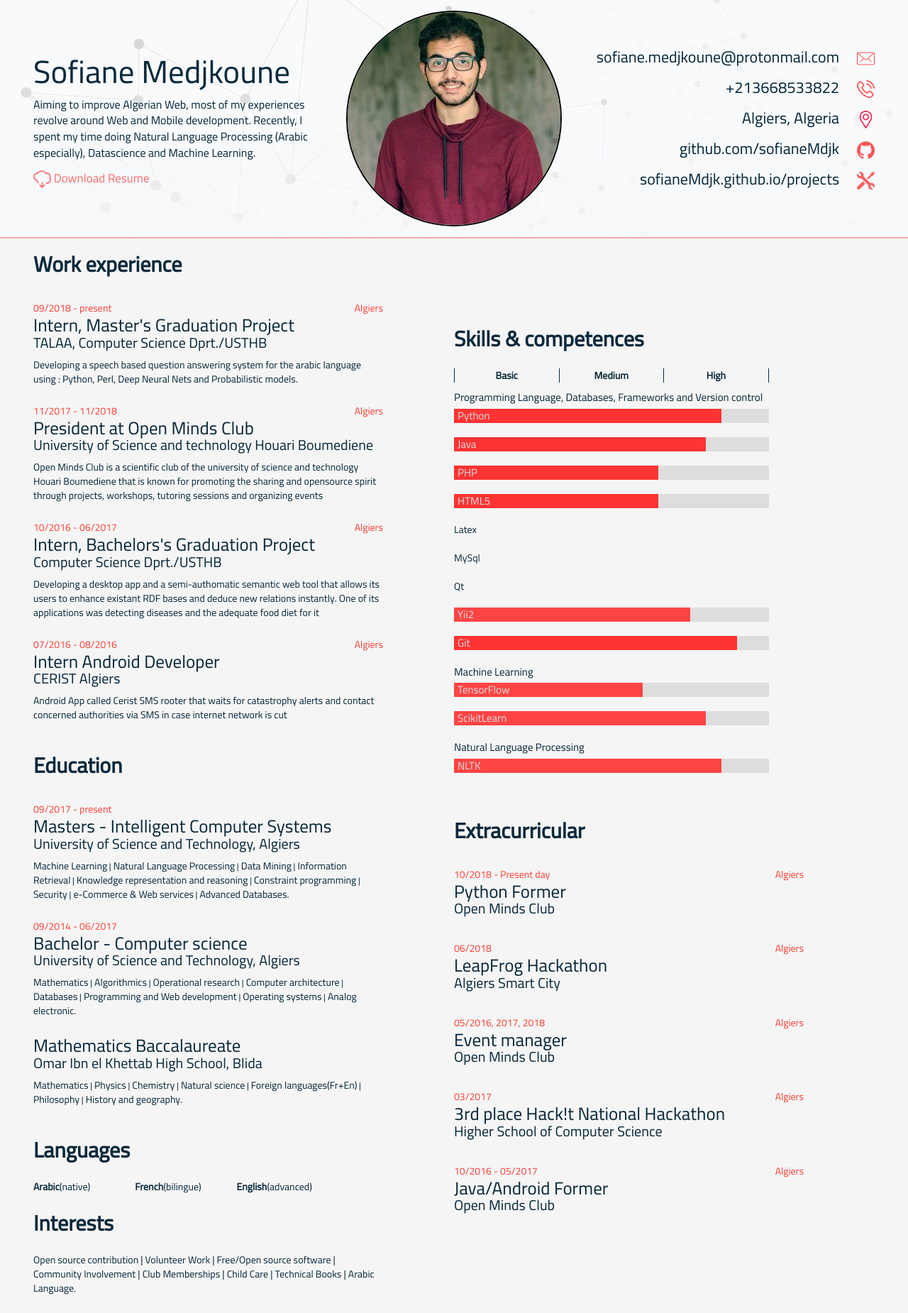
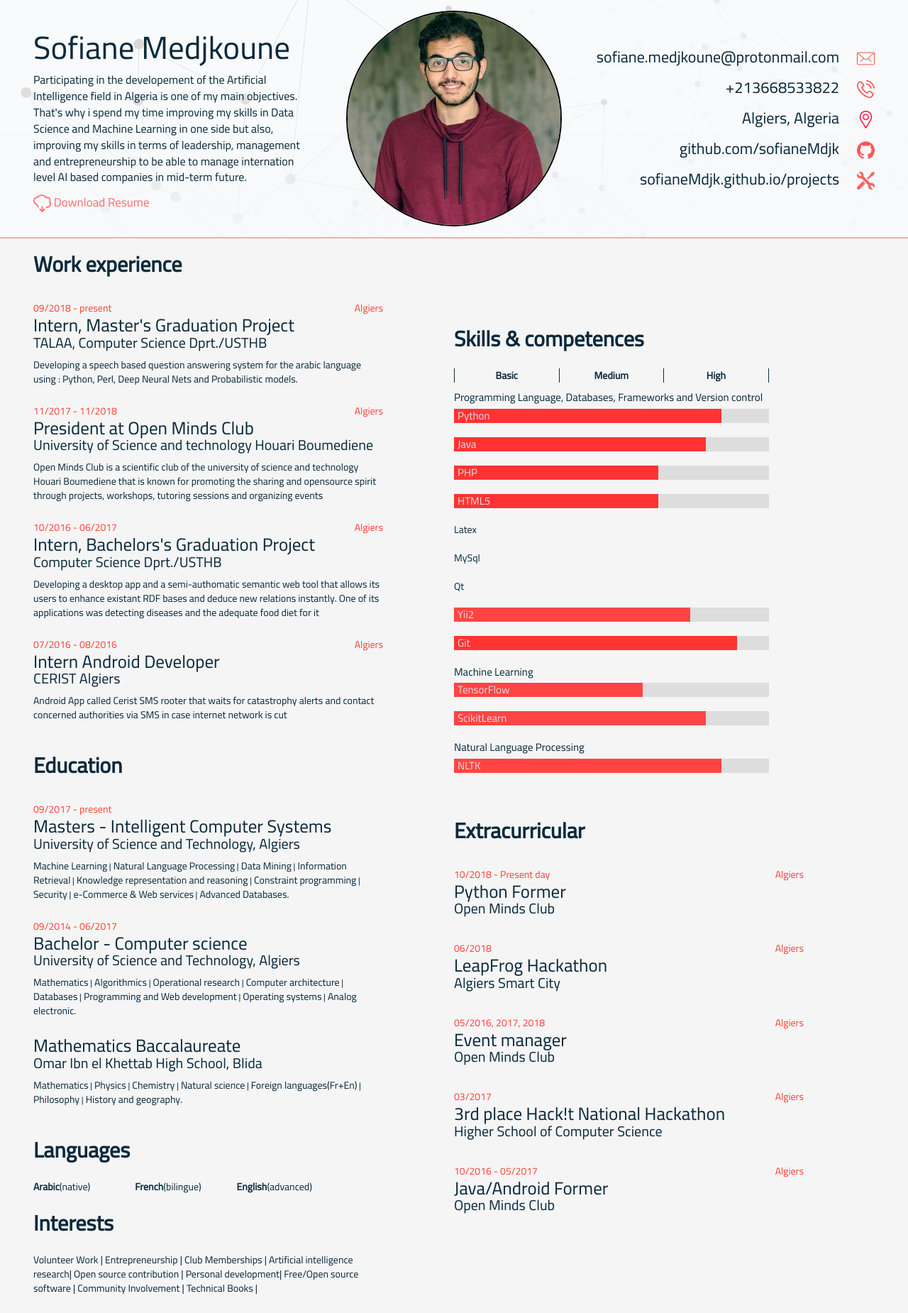
Before and after one commit to sofianeMdjk/sofianeMdjk.github.io, a plain HTML site: page index.html in a window 1280 px wide. Shown: the whole page at 71% size. Drawn offline with Linux system fonts and the light colour scheme.

Commit message:
added missing informations

```diff
--- a/index.html
+++ b/index.html
@@ -5,7 +5,7 @@
     <meta charset="utf-8">
     <meta http-equiv="X-UA-Compatible" content="IE=edge">
     <meta name="viewport" content="width=device-width, initial-scale=1, maximum-scale=1"/>
-    <meta name="description" content="Aiming to improve Algerian Web, most of my experiences revolve around Web and Mobile development. Recently, I spent my time doing Natural Language Processing (Arabic especially), Datascience and Machine Learning."/>
+    <meta name="description" content="Participating in the developement of the Artificial Intelligence field in Algeria is one of my main objectives. That's why i spend my time improving my skills in Data Science and Machine Learning in one side but also, improving my skills in terms of leadership, management and entrepreneurship to be able to manage internation level AI based companies in mid-term future."/>
     <meta name="keywords" content="Sofiane Medjkoune, sofiane, medjkoune, algeria, openmindsclub, sofianemedjkoune, usthb, portfolio,">
     <title>Sofiane Medjkoune. | Personal Web Page</title>
     <link rel="icon" href="assets/img/favicon.png">
@@ -21,7 +21,7 @@
         <div class="container">
                 <div class="col-lg-4 col-xs-12 align-left info">
                     <h1>Sofiane Medjkoune</h1>
-                    <p id="desc">Aiming to improve Algerian Web, most of my experiences revolve around Web and Mobile development. Recently, I spent my time doing Natural Language Processing (Arabic especially), Datascience and Machine Learning.</p>
+                    <p id="desc">Participating in the developement of the Artificial Intelligence field in Algeria is one of my main objectives. That's why i spend my time improving my skills in Data Science and Machine Learning in one side but also, improving my skills in terms of leadership, management and entrepreneurship to be able to manage internation level AI based companies in mid-term future.</p>
                     <a id="dl" download="sofiane_medjkoune_resume.pdf" href="https://sofianeMdjk.github.io/ofiane_medjkoune_resume.pdf	">
                      <h5><img class="in-pic" src="assets/img/dl.png" alt="download"/> Download Resume</h5>
                     </a>
@@ -147,14 +147,15 @@
                     <h2 class="type">Interests</h2>
                     <div class="activity">
                         <p>
+                        	Volunteer Work <span>|</span>
+                        	Entrepreneurship <span>|</span>
+                        	Club Memberships <span>|</span>
+                        	Artificial intelligence research<span>|</span>
                             Open source contribution <span>|</span>
-                            Volunteer Work <span>|</span>
+                        	Personal development<span>|</span>
                             Free/Open source software <span>|</span>
                             Community Involvement <span>|</span>
-                            Club Memberships <span>|</span>
-                            Child Care <span>|</span>
                             Technical Books <span>|</span>
-                            Arabic Language. <!-- <span>|</span>  -->
                         </p>
                     </div>
                 </div>
```
Also changed, not shown: 1 other file.
